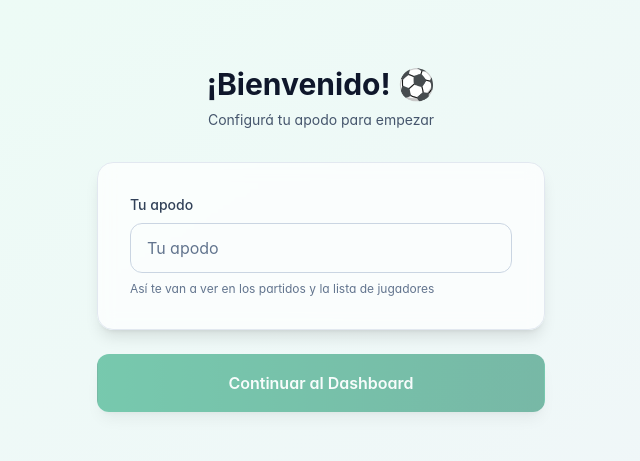
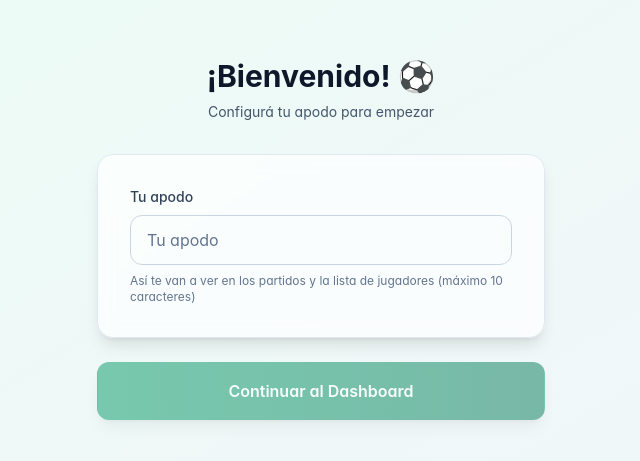
Before and after one commit to ivanrubin10/FulboJubilados, a Next.js app: page /setup-nickname in a window 1280 px wide. Shown: the part 173-634 px from the top of the page, without its empty margins (319-959 px from the left). Built offline with nearby package versions, Linux system fonts and the light colour scheme; no server answers; sample sign-in values are in the browser's storage.

Commit message:
Limit nickname input to 10 characters across GamesPage, ProfilePage, and SetupNickname components; update UI to reflect character limit in placeholders.

```diff
--- a/src/app/dashboard/games/page.tsx
+++ b/src/app/dashboard/games/page.tsx
@@ -691,7 +691,7 @@ export default function GamesPage() {
                             key={player.id}
                             className="bg-yellow-100 text-yellow-800 px-3 py-1 rounded-full text-sm border border-yellow-300"
                           >
-                            {player.nickname || player.name}
+                            {(player.nickname || player.name).substring(0, 10)}
                           </span>
                         ))}
                       </div>
--- a/src/app/dashboard/profile/page.tsx
+++ b/src/app/dashboard/profile/page.tsx
@@ -271,9 +271,10 @@ export default function ProfilePage() {
                     <input
                       type="text"
                       value={newNickname}
-                      onChange={(e) => setNewNickname(e.target.value)}
+                      onChange={(e) => setNewNickname(e.target.value.substring(0, 10))}
                       className="flex-1 px-4 py-3 border border-slate-300 rounded-xl focus:outline-none focus:ring-2 focus:ring-emerald-500 focus:border-transparent text-slate-900"
                       placeholder="Tu apodo"
+                      maxLength={10}
                       disabled={isSaving}
                     />
                     <div className="flex gap-2">
@@ -307,7 +308,7 @@ export default function ProfilePage() {
                 )}
 
                 <p className="text-xs text-slate-500">
-                  Así te van a ver en los partidos y la lista de jugadores
+                  Así te van a ver en los partidos y la lista de jugadores (máximo 10 caracteres)
                 </p>
               </div>
 
--- a/src/app/setup-nickname/page.tsx
+++ b/src/app/setup-nickname/page.tsx
@@ -163,13 +163,14 @@ export default function SetupNickname() {
                   type="text"
                   required
                   value={nickname}
-                  onChange={(e) => setNickname(e.target.value)}
+                  onChange={(e) => setNickname(e.target.value.substring(0, 10))}
                   className="appearance-none relative block w-full px-4 py-3 border border-slate-300 placeholder-slate-500 text-slate-900 rounded-xl focus:outline-none focus:ring-2 focus:ring-emerald-500 focus:border-transparent focus:z-10 text-base"
                   placeholder="Tu apodo"
+                  maxLength={10}
                   disabled={isLoading}
                 />
                 <p className="mt-2 text-xs text-slate-500">
-                  Así te van a ver en los partidos y la lista de jugadores
+                  Así te van a ver en los partidos y la lista de jugadores (máximo 10 caracteres)
                 </p>
               </div>
             </div>
```
